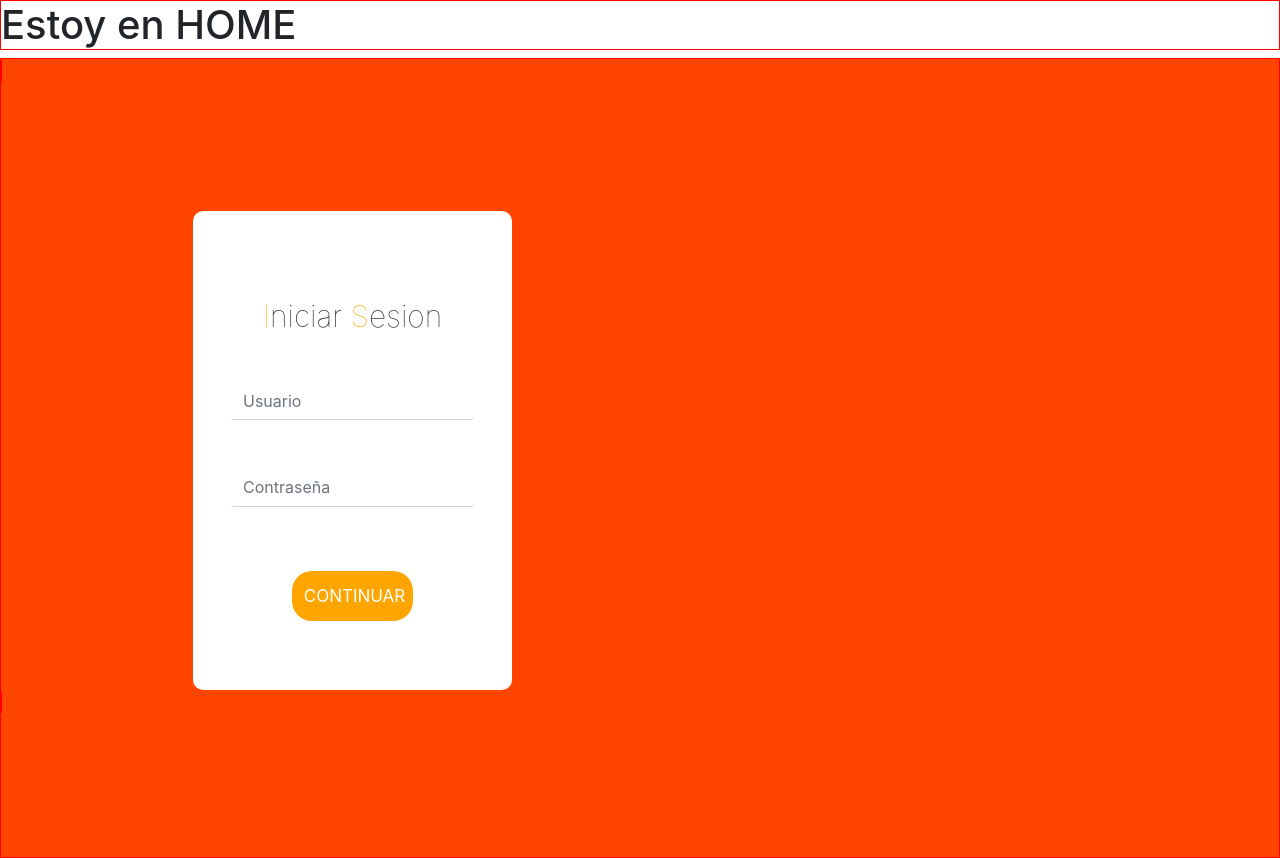
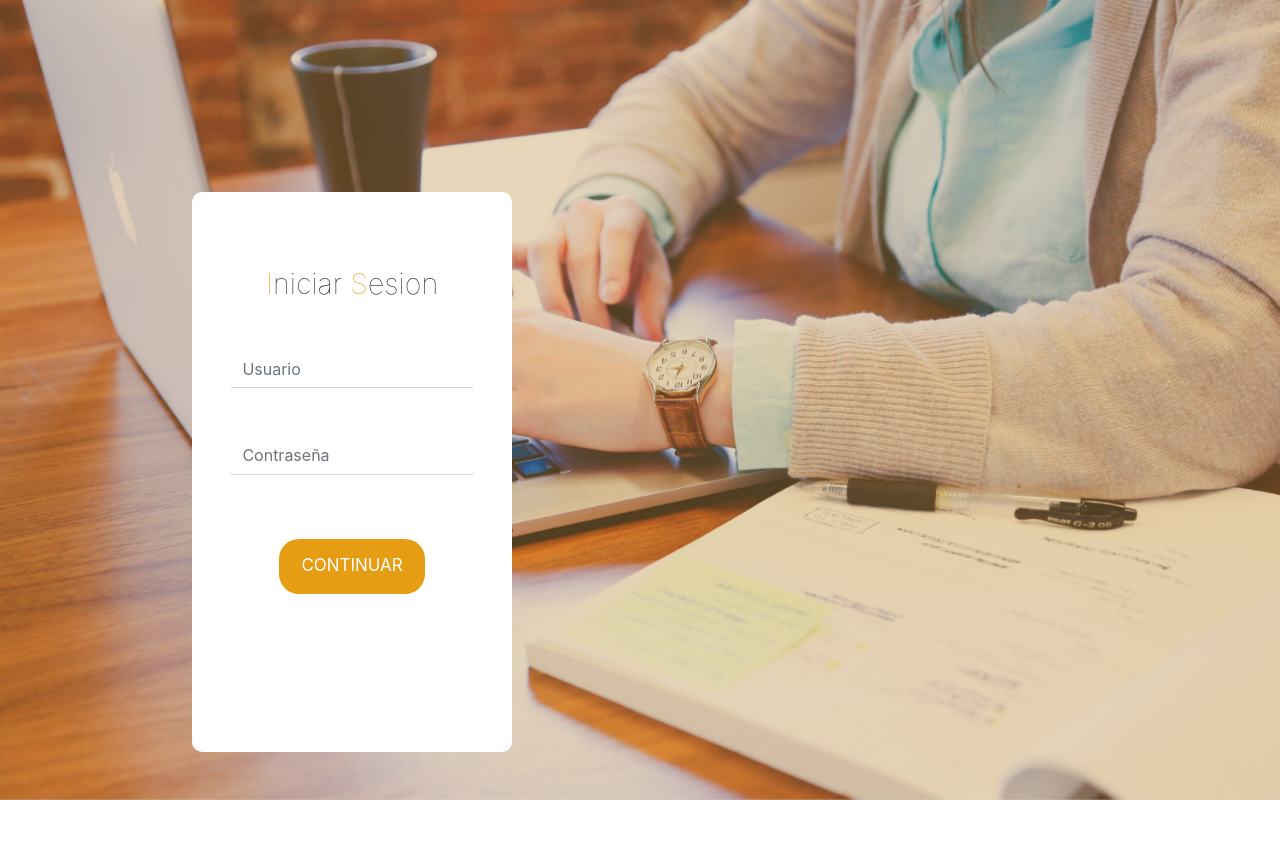
Before and after one commit to HoliSoyTamo/magister, an Angular app: page /home in a window 1280 px wide. After the commit the page ends 800 px from the top, so only its background shows below. Built offline with nearby package versions, Linux system fonts and the light colour scheme.

Commit message:
Login_casi_casi

```diff
--- a/src/app/loginusers/login/login.component.css
+++ b/src/app/loginusers/login/login.component.css
@@ -1,26 +1,23 @@
-/* * {
-    border: solid 1px red;
-}*/
-
 form {
     background-color: white;
-    margin-top: 10%;
+    margin-top: 12em;
     margin-left: 15%;
     width: 25%;
-    height: 60%;
+    height: 35em;
     padding: 3%;
     border-radius: 10px;
+    position: absolute;
 }
 
 h1 {
-    margin-top: 20%;
+    margin-top: 15%;
     text-align: center;
-    font-size: 30px;
+    font-size: 1.8em;
     font-weight: lighter;
 }
 
 span {
-    color: orange;
+    color: var(--color-naranja);
 }
 
 form div {
@@ -36,19 +33,20 @@ input {
 }
 
 button {
-    margin-top: 20%;
-    width: 50%;
-    height: 50px;
-    background-color: orange;
+    margin-top: 3em;
+    width: 60%;
+    height: 55px;
+    background-color: var(--color-naranja);
     border: none;
     border-radius: 20px;
 }
 
 button span {
     color: white;
-    font-size: 17px;
+    font-size: 1.06em;
 }
 
 button:hover {
-    background-color: rgb(218, 147, 17);
+    background-color: var(--color-naranja-oscuro);
+    transition: .8s;
 }
--- a/src/app/shared/home/home.component.css
+++ b/src/app/shared/home/home.component.css
@@ -1,8 +1,23 @@
-* {
-    border: solid 1px red;
+.login {
+    z-index: 1;
 }
 
 div {
     height: 100vh;
-    background-color: orangered;
+    background-image: url(src/assets/img/fondo.jpg);
+    background-position: center center;
+    background-repeat: no-repeat;
+    background-attachment: fixed;
+    background-size: cover;
 }
+
+div::before {
+    content: "";
+    width: 100%;
+    height: 100vh;
+    position: absolute;
+    top: 0;
+    left: 0;
+    background: linear-gradient(rgba(172, 109, 9, 0.281), rgba(172, 109, 9, 0.281));
+    z-index: 0;
+}
--- a/src/app/shared/home/home.component.html
+++ b/src/app/shared/home/home.component.html
@@ -1,5 +1,3 @@
-<h1>Estoy en HOME</h1>
-
 <div>
-    <app-login></app-login>
+    <app-login class="login"></app-login>
 </div>
--- a/src/styles.css
+++ b/src/styles.css
@@ -1 +1,6 @@
 /* You can add global styles to this file, and also import other style files */
+
+:root {
+    --color-naranja: rgb(231, 157, 19);
+    --color-naranja-oscuro: rgb(184, 125, 15);
+}
```
Also changed, not shown: src/assets/img/fondo.jpg (added).
